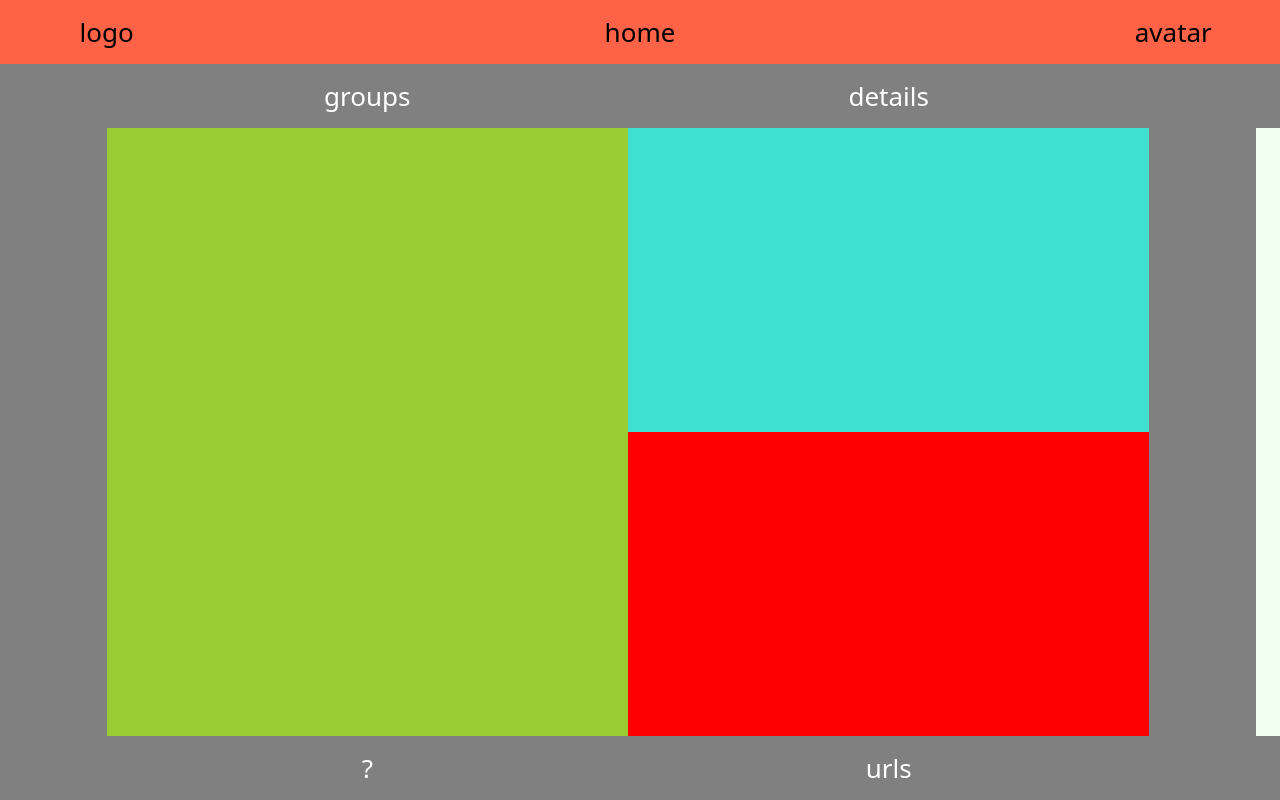
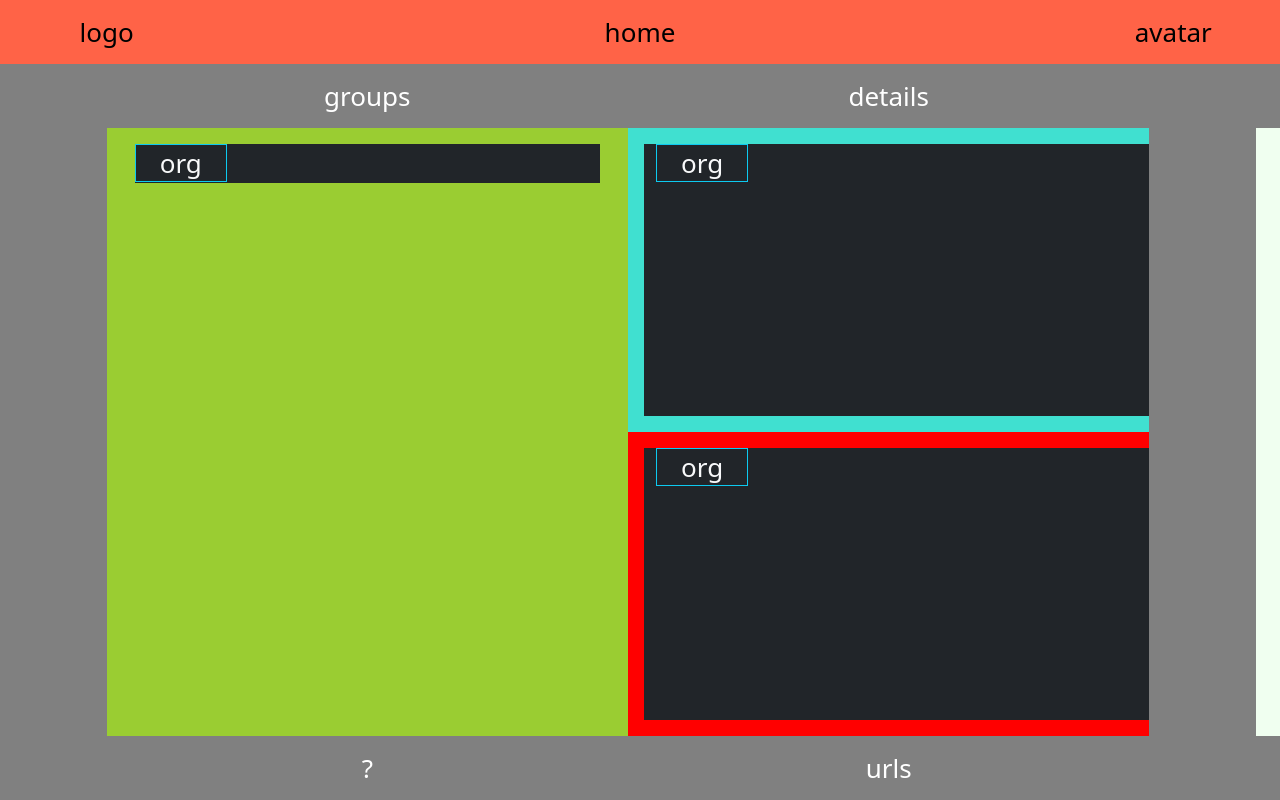
Before and after one commit to marcosaccarola/Url-Saver-fe, a React (Create React App) app: page / in a window 1280 px wide. Built offline with nearby package versions, Linux system fonts and the light colour scheme.

Commit message:
spreading state of selections

```diff
--- a/src/components/300-Central.jsx
+++ b/src/components/300-Central.jsx
@@ -1,3 +1,4 @@
+import { useState } from 'react'
 import { Col, Row } from 'react-bootstrap'
 import './000.css'
 import BoxGroups from './310-BoxGroups'
@@ -5,6 +6,8 @@ import BoxDetails from './320-BoxDetails'
 import BoxUrls from './330-BoxUrls'
 
 const Central=({user})=>{
+    const[selectedGroup,setSelectedGroup]=useState()
+    const[selectedUrl,setSelectedUrl]=useState()
 
     return(
         <>
@@ -13,14 +16,14 @@ const Central=({user})=>{
                 </Col>
                 <Col sm={10} className='row text-black'>
                     <Col sm={6} className='box-groups'>
-                        <BoxGroups user={user} />
+                        <BoxGroups user={user} setSelectedGroup={setSelectedGroup} />
                     </Col>
-                    <Col sm={6}>
+                    <Col sm={6} className=''>
                         <Row className='box-details'>
-                            <BoxDetails user={user} />
+                            <BoxDetails user={user} selectedGroup={selectedGroup} selectedUrl={selectedUrl} />
                         </Row>
                         <Row className='box-urls'>
-                            <BoxUrls user={user} />
+                            <BoxUrls user={user} selectedGroup={selectedGroup} setSelectedUrl={setSelectedUrl} />
                         </Row>
                     </Col>
                 </Col>
--- a/src/components/310-BoxGroups.jsx
+++ b/src/components/310-BoxGroups.jsx
@@ -1,9 +1,18 @@
+import { Col, Row } from 'react-bootstrap'
 import './000.css'
 
-const BoxGroups=({user})=>{
+const BoxGroups=({user,setSelectedGroup})=>{
 
     return(
-        <></>
+        <div className='mx-3 my-3 bg-dark text-light '>
+            {user&&user.groups.map(g=>
+                <Row>
+                    <Col sm={12} className='text-start'>
+                        <span className='container border border-info'>{g.groupName}</span>
+                    </Col>
+                </Row>
+            )}
+        </div>
     )
 }
 
--- a/src/components/320-BoxDetails.jsx
+++ b/src/components/320-BoxDetails.jsx
@@ -1,11 +1,18 @@
+import { Col, Row } from 'react-bootstrap'
 import './000.css'
 
-const BoxDetails=({user})=>{
+const BoxDetails=({user,selectedGroup,selectedUrl})=>{
 
     return(
-        <>
-
-        </>
+        <div className='mx-3 my-3 bg-dark text-light '>
+            {user&&user.groups.map(g=>
+                <Row>
+                    <Col sm={12} className='text-start'>
+                        <span className='container border border-info'>{g.groupName}</span>
+                    </Col>
+                </Row>
+            )}
+        </div>
     )
 }
 
--- a/src/components/330-BoxUrls.jsx
+++ b/src/components/330-BoxUrls.jsx
@@ -1,9 +1,18 @@
+import { Col, Row } from 'react-bootstrap'
 import './000.css'
 
-const BoxUrls=({user})=>{
+const BoxUrls=({user,selectedGroup,setSelectedUrl})=>{
 
     return(
-        <></>
+        <div className='mx-3 my-3 bg-dark text-light '>
+            {user&&user.groups.map(g=>
+                <Row>
+                    <Col sm={12} className='text-start'>
+                        <span className='container border border-info'>{g.groupName}</span>
+                    </Col>
+                </Row>
+            )}
+        </div>
     )
 }
 
```
